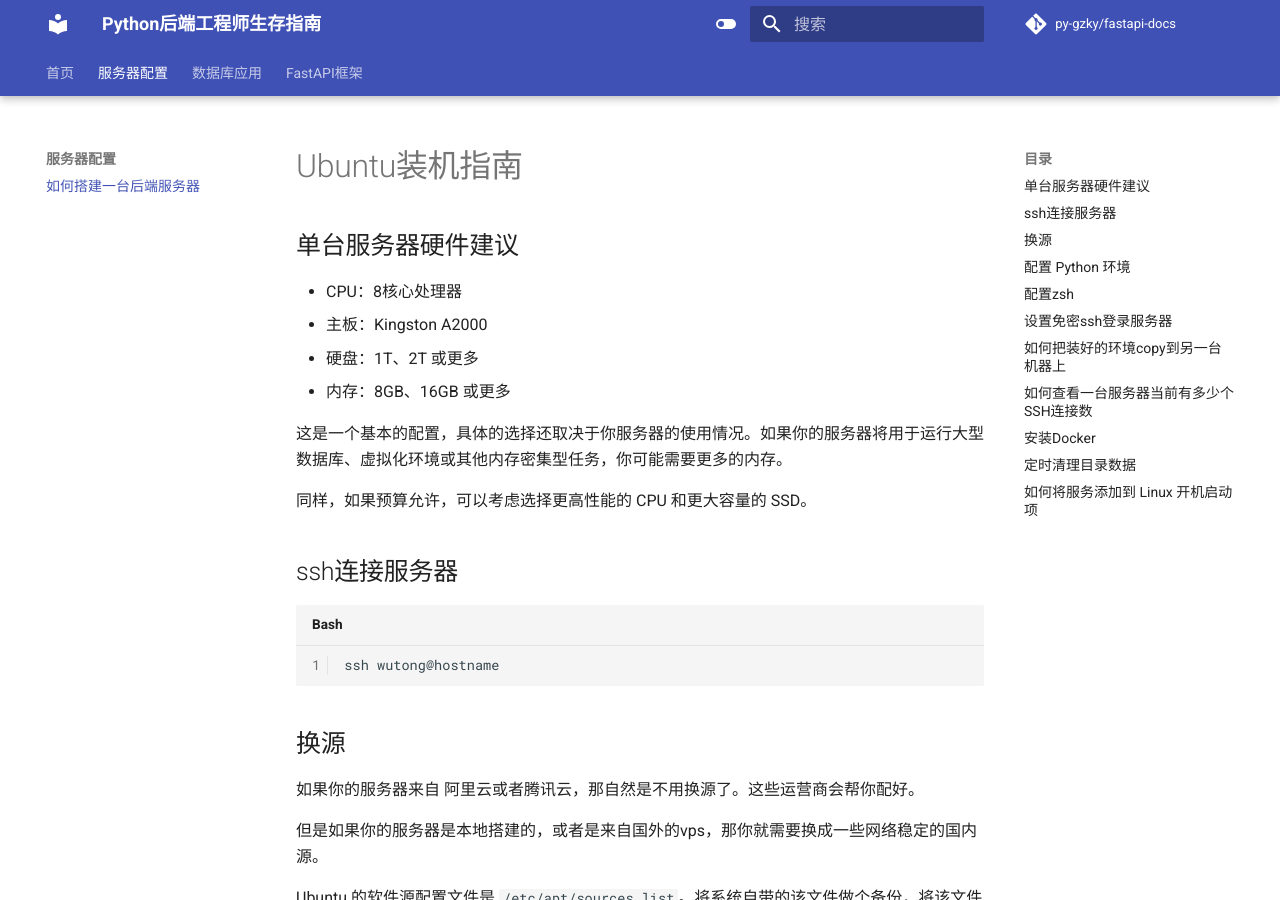
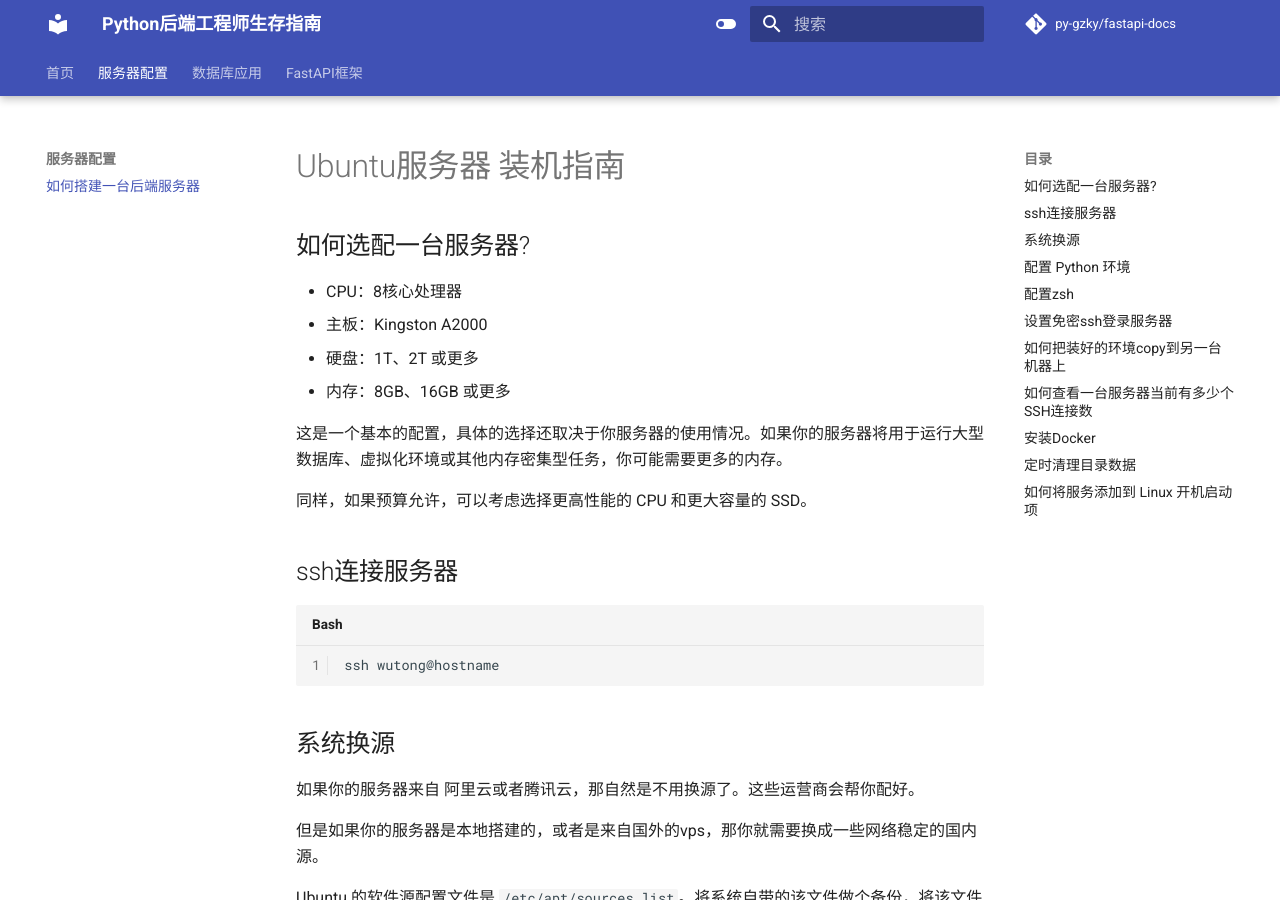
Before and after one commit to PY-GZKY/PythonBackendEngineerGuide, an MkDocs documentation site: the page built from docs/how-to-configure-server.md, in a window 1280 px wide and 900 px high. Built offline with MkDocs 1.6.1 and Material for MkDocs 9.7.7, drawn with Linux system fonts in a browser that asks for light colours; comment, search, counter and statistics services are not loaded.

Commit message:
Update how-to-configure-server.md

````diff
--- a/docs/how-to-configure-server.md
+++ b/docs/how-to-configure-server.md
@@ -1,6 +1,6 @@
-# Ubuntu装机指南
+# Ubuntu服务器 装机指南
 
-## 单台服务器硬件建议
+## 如何选配一台服务器?
 
 * CPU：8核心处理器
 * 主板：Kingston A2000
@@ -17,7 +17,7 @@
 ssh wutong@hostname
 ```
 
-## 换源
+## 系统换源
 
 如果你的服务器来自 阿里云或者腾讯云，那自然是不用换源了。这些运营商会帮你配好。
 
````
